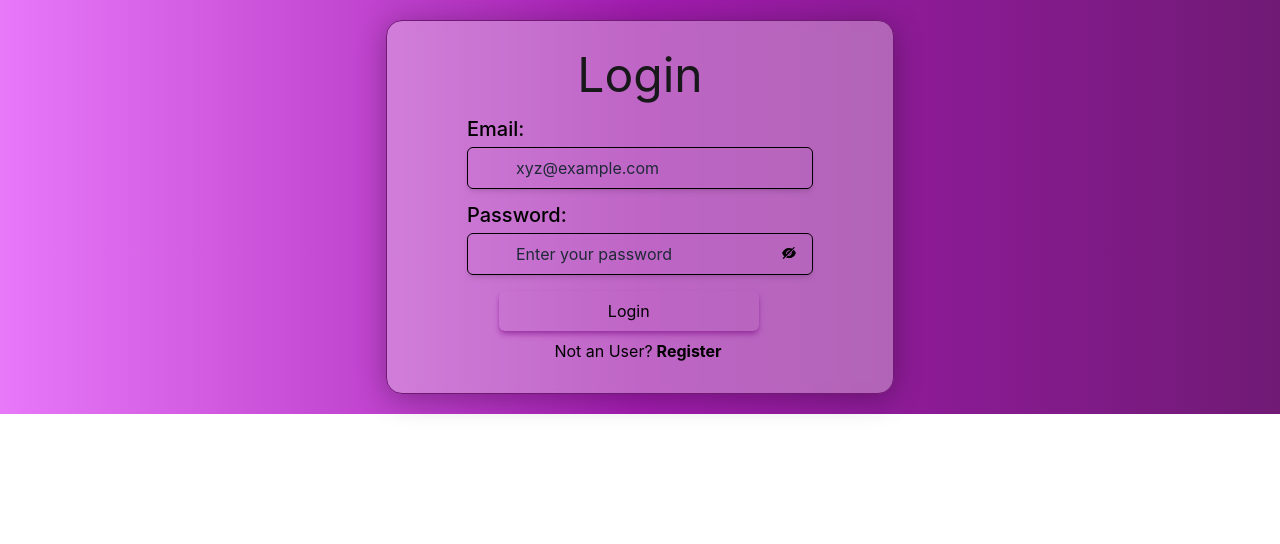
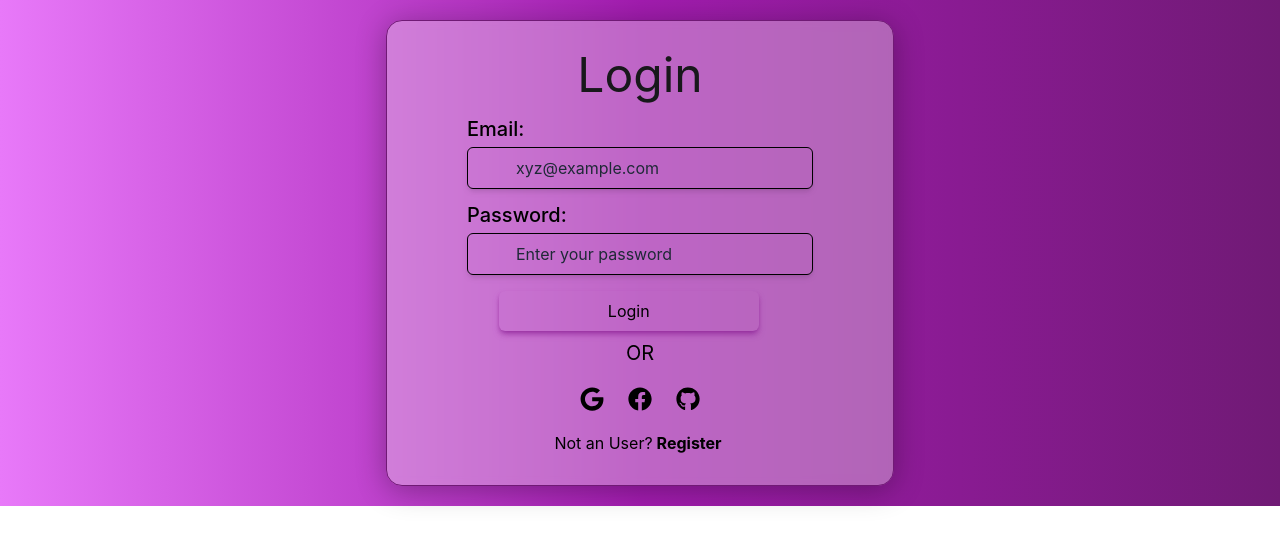
Before and after one commit to soumali28/Task-Manager, a React (Create React App) app in the folder client/: page /login in a window 1280 px wide. Shown: the top 544 px of the page. Built offline with nearby package versions, Linux system fonts and the light colour scheme.

Commit message:
Revert ".."
This reverts commit 86fc5e8b2e0406c468b74ec50029a6876f60905a.

```diff
--- a/client/src/pages/Login.jsx
+++ b/client/src/pages/Login.jsx
@@ -1,9 +1,8 @@
 import React, { useState } from "react";
 import "./styles/signin.css";
-import { GoogleOAuthProvider } from "@react-oauth/google";
-import { GoogleLogin } from "@react-oauth/google";
+import { FontAwesomeIcon } from "@fortawesome/react-fontawesome";
+import { FaFacebook, FaGithub, FaGoogle } from "react-icons/fa";
 import { useNavigate } from "react-router-dom";
-import { AiFillEye, AiFillEyeInvisible } from "react-icons/ai";
 import axios from "axios";
 import { toast, ToastContainer } from "react-toastify";
 
@@ -55,15 +54,6 @@ function Login() {
     navigate(-1);
   }
 
-  const responseGoogle = (response) => {
-    console.log(response);
-  };
-
-  // password show
-  const [show, setShow] = useState(false);
-  function handleShowPassword() {
-    setShow(!show);
-  }
   return (
     <div className="bg-gradient-to-r from-purple-400 via-purple-700 to-purple-900 contain">
       <div className="items ">
@@ -90,13 +80,13 @@ function Login() {
                 )}
               </label>
 
-              <label className="block relative">
+              <label className="block">
                 <span className="block text-xl font-medium text-slate-700">
                   Password:
                 </span>
 
                 <input
-                  type={show ? "type" : "password"}
+                  type="password"
                   required
                   onChange={handleInput("password")}
                   placeholder="Enter your password"
@@ -106,12 +96,6 @@ function Login() {
                 {error && !password && (
                   <span className="text-purple-200">*Enter valid password</span>
                 )}
-                <div
-                  className="absolute top-11 right-4"
-                  onClick={handleShowPassword}
-                >
-                  {show ? <AiFillEye /> : <AiFillEyeInvisible />}
-                </div>
               </label>
 
               <button
@@ -125,20 +109,19 @@ function Login() {
               </button>
             </form>
           </div>
-          {/*
+
           <p className="text-xl">OR</p>
           <div className="flex m-2 p-3 justify-center">
-          <GoogleOAuthProvider clientId="675405292284-0efsob6qfbner62gmhcvi8rr98nvgt3i.apps.googleusercontent.com">
-              <GoogleLogin
-                onSuccess={responseGoogle}
-                onError={responseGoogle}
-                text= {"continue_with"}
-                cookiePolicy={"single_host_origin"}
-                isSignedIn={true}
-                disabled={false}
-              />
-            </GoogleOAuthProvider>
-          </div> */}
+            <button>
+              <FaGoogle className="mx-3 text-2xl" />
+            </button>
+            <button>
+              <FaFacebook className="mx-3 text-2xl" />
+            </button>
+            <button>
+              <FaGithub className="mx-3 text-2xl" />
+            </button>
+          </div>
 
           <p>
             Not an User?
--- a/client/src/pages/SignIn.jsx
+++ b/client/src/pages/SignIn.jsx
@@ -1,10 +1,11 @@
 import React, { useEffect, useState } from "react";
 import "./styles/signin.css";
+import { FontAwesomeIcon } from "@fortawesome/react-fontawesome";
+import { FaFacebook, FaGithub, FaGoogle } from "react-icons/fa";
 import { useNavigate } from "react-router-dom";
 import { ToastContainer, toast } from "react-toastify";
 import { GoogleOAuthProvider } from "@react-oauth/google";
 import { GoogleLogin } from "@react-oauth/google";
-import { AiFillEye, AiFillEyeInvisible } from "react-icons/ai";
 import axios from "axios";
 
 function SignIn() {
@@ -60,13 +61,6 @@ function SignIn() {
   const responseGoogle = (response) => {
     console.log(response);
   };
-
-  // password show
-  const [show, setShow] = useState(false);
-  function handleShowPassword() {
-    setShow(!show);
-  }
-
   return (
     <div className="bg-gradient-to-r from-purple-400 via-purple-700 to-purple-900 contain">
       <div className="items ">
@@ -108,13 +102,13 @@ function SignIn() {
                 )}
               </label>
 
-              <label className="block relative">
+              <label className="block">
                 <span className="block text-xl font-medium text-slate-700">
                   Password:
                 </span>
 
                 <input
-                  type={show ? "type" : "password"}
+                  type="password"
                   onChange={handleInput("password")}
                   placeholder="Enter your password"
                   className="mt-1 mb-4 block w-full px-12 py-2 bg-transparent border border-slate-300 rounded-md text-md shadow-md placeholder-zinc-700
@@ -123,12 +117,6 @@ function SignIn() {
                 {error && !password && (
                   <span className="text-purple-200">*Enter password</span>
                 )}
-                <div
-                  className="absolute top-11 right-4"
-                  onClick={handleShowPassword}
-                >
-                  {show ? <AiFillEye /> : <AiFillEyeInvisible />}
-                </div>
               </label>
               <ToastContainer />
               <button
@@ -143,20 +131,29 @@ function SignIn() {
             </form>
           </div>
 
-          {/* <p className="text-xl">OR</p>
+          <p className="text-xl">OR</p>
 
           <div className="m-2 p-3 justify-center">
-            <GoogleOAuthProvider clientId="675405292284-0efsob6qfbner62gmhcvi8rr98nvgt3i.apps.googleusercontent.com">
+            <GoogleOAuthProvider clientId={process.env.GOOGLE_CLIENT_ID}>
               <GoogleLogin
                 onSuccess={responseGoogle}
                 onError={responseGoogle}
-                text={"signin_with"}
                 cookiePolicy={"single_host_origin"}
                 isSignedIn={true}
                 disabled={false}
               />
             </GoogleOAuthProvider>
-          </div> */}
+
+            {/* <button>
+              <FaGoogle className="mx-3 text-2xl" id="signIn" />
+            </button>
+            <button>
+              <FaFacebook className="mx-3 text-2xl" />
+            </button>
+            <button>
+              <FaGithub className="mx-3 text-2xl" />
+            </button> */}
+          </div>
 
           <p>
             Already an user?
--- a/client/src/pages/ToDo.jsx
+++ b/client/src/pages/ToDo.jsx
@@ -21,23 +21,24 @@ function ToDo() {
       [input]: value,
     }));
   };
-  console.log(localStorage.getItem("token"));
+
   async function postTask() {
-    try {
+    try{
       const res = await axios({
         method: "POST",
         url: "api/todos",
         headers: {
           Authorization: "Bearer " + localStorage.getItem("token"),
         },
-        data: data,
-      });
+        data: data
+      })
       alert("Form submitted succesfully");
       window.location.reload();
-    } catch (err) {
+    }
+    catch(err){
       alert("Opps something went wrong");
       console.log(err);
-      return [];
+      return[];
     }
   }
 
```
Also changed, not shown: 2 other files (tests, documents, lock files or other folders).
